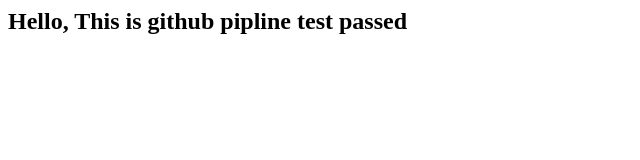
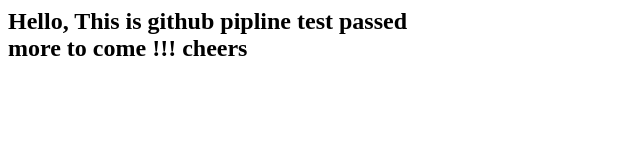
Before and after one commit to Bhupinder-Karan-Singh/Test_Pipeline, a plain HTML site: page index.html in a window 1280 px wide. Shown: the whole page, without its empty margins (0-640 px from the left). Drawn offline with Linux system fonts and the light colour scheme.

Commit message:
Next commit

```diff
--- a/index.html
+++ b/index.html
@@ -1,7 +1,7 @@
 <html>
     <body>
         <h2>
-            Hello, This is github pipline test passed
+            Hello, This is github pipline test passed <br> more to come !!! cheers
         </h2>
     </body>
 </html>
```
